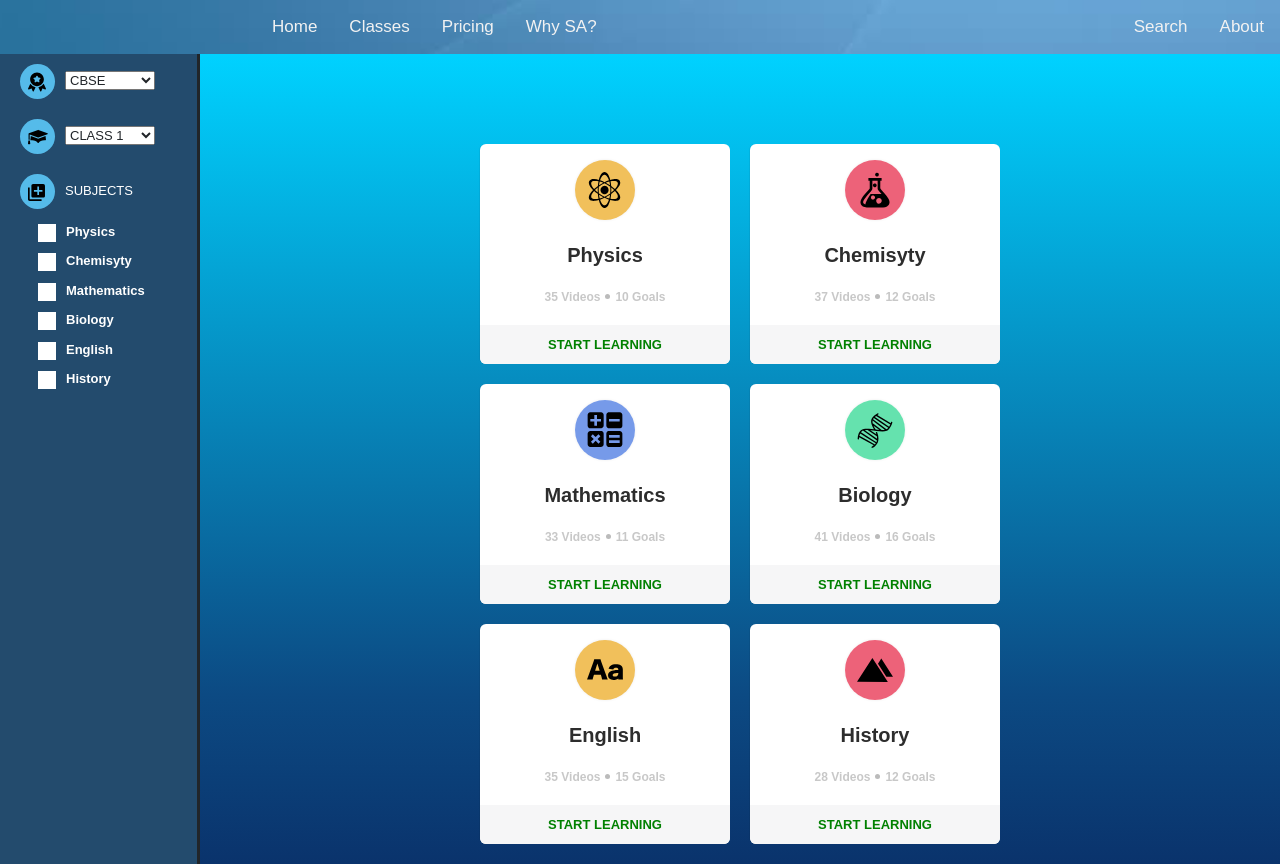
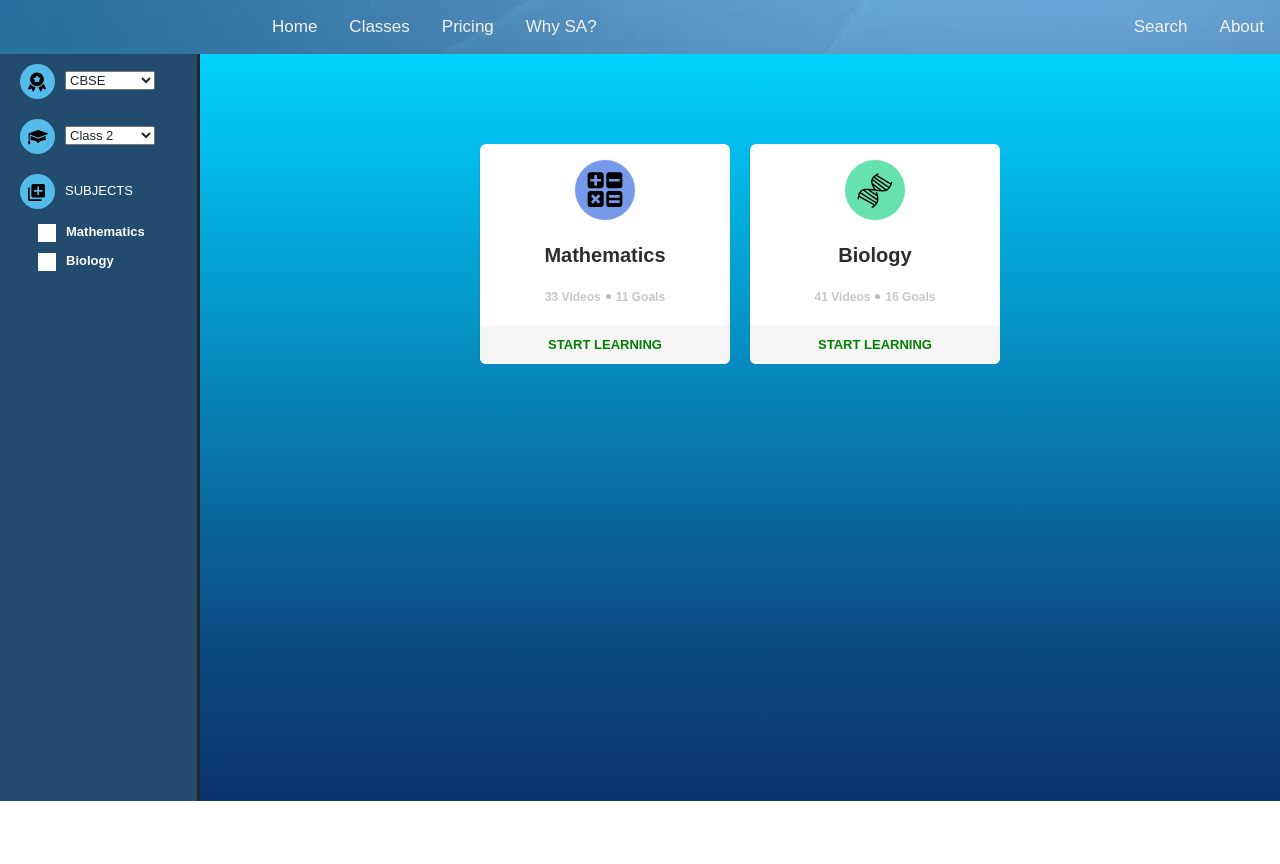
Before and after one commit to vikash-techy/TeamWork, an Angular app in the folder StudentArchitect/: page /class in a window 1280 px wide. After the commit the page ends 801 px from the top, so only its background shows below. Built offline with nearby package versions, Linux system fonts and the light colour scheme.

Commit message:
Dynamically populating LeftNav Dropdowns and corresponding data

```diff
--- a/StudentArchitect/src/app/class/class.component.html
+++ b/StudentArchitect/src/app/class/class.component.html
@@ -9,8 +9,8 @@
         </svg>
       </div>
       <div class="board_text">
-        <select class="leftnav_select">
-          <option value="cbse">CBSE</option>
+        <select class="leftnav_select" [(ngModel)]="selectedBoardId" (change) = "getClasses()">
+          <option *ngFor="let board of boards" [value]="board.boardId">{{board.name}}</option>
         </select>
       </div>
     </div>
@@ -24,17 +24,8 @@
         </svg>
       </div>
       <div class="leftnav_text">
-        <select class="leftnav_select">
-          <option value="class1">CLASS 1</option>
-          <option value="class2">CLASS 2</option>
-          <option value="class3">CLASS 3</option>
-          <option value="class4">CLASS 4</option>
-          <option value="class5">CLASS 5</option>
-          <option value="class6">CLASS 6</option>
-          <option value="class7">CLASS 7</option>
-          <option value="class8">CLASS 8</option>
-          <option value="class9">CLASS 9</option>
-          <option value="class10">CLASS 10</option>
+        <select class="leftnav_select" [(ngModel)]="selectedClassId" (change)="getSubjects()">
+          <option *ngFor="let class of classes" [value]="class.classId">{{class.name}}</option>
         </select>
       </div>
     </div>
--- a/StudentArchitect/src/app/class/class.component.ts
+++ b/StudentArchitect/src/app/class/class.component.ts
@@ -1,3 +1,6 @@
+import { AppService } from './../services/app.service';
+import { Class } from './../entities/class';
+import { Board } from './../entities/board';
 import { Subject } from '../entities/subject';
 import { Component, OnInit } from '@angular/core';
 import { SubjectService } from '../services/subject.service';
@@ -9,15 +12,44 @@ import { SubjectService } from '../services/subject.service';
 })
 export class ClassComponent implements OnInit {
 
+
+  boards: Board[];
+  classes: Class[];
   subjects: Subject[];
-  constructor(private subjectService: SubjectService) { }
+
+  selectedBoardId: number;
+  selectedClassId: number;
+
+
+  constructor(private subjectService: SubjectService, private appService: AppService) { }
 
   ngOnInit() {
+    this.getBoards();
+    this.getClasses();
+    this.getSubjects();
+
+  }
+  // This method will get all the Educational Boards
+  getBoards(): void {
+    this.appService.getBoards().subscribe(boards => this.boards = boards);
+    this.selectedBoardId = this.boards[0].boardId;
+  }
+
+
+  // This method will get all the Classes Supported for the selected Board
+  getClasses(): void {
+    console.log("selctecd board => " + this.selectedBoardId);
+    this.appService.getClasses(this.selectedBoardId).subscribe(classes => this.classes = classes);
+    this.selectedClassId = this.classes[1].classId;
+    console.log("selectedClassId => " + this.selectedClassId);
     this.getSubjects();
   }
 
+
+  // This method will get all the subject for a given class
   getSubjects(): void {
-    this.subjectService.getSubjects().subscribe(subjects => this.subjects = subjects);
+    this.subjectService.getSubjects(this.selectedClassId).subscribe(subjects => this.subjects = subjects);
   }
 
+
 }
--- /dev/null
+++ b/StudentArchitect/src/app/mock-data/mock-bords.ts
@@ -0,0 +1,5 @@
+import { Board } from './../entities/board';
+export const MOCK_BOARD : Board[] = [
+    {boardId: 1, name: "CBSE"},
+    {boardId: 2, name: "ICSE"}
+];
--- /dev/null
+++ b/StudentArchitect/src/app/mock-data/mock-classes.ts
@@ -0,0 +1,9 @@
+import { Class } from './../entities/class';
+export const MOCK_CLASSES: Class[] = [
+    {  boardId:1, classId:1, name: "Class 1"},
+    {  boardId:1, classId:2, name: "Class 2"},
+    {  boardId:1, classId:3, name: "Class 3"},
+    {  boardId:2, classId:4, name: "Class 2"},
+    {  boardId:2, classId:5, name: "Class 3"},
+    {  boardId:2, classId:6, name: "Class 4"},
+];
--- a/StudentArchitect/src/app/mock-data/mock-subjects.ts
+++ b/StudentArchitect/src/app/mock-data/mock-subjects.ts
@@ -40,11 +40,15 @@ const MOCK_SVG: SVG[] = [
     }
 ];
 
-export const SUBJECTS: Subject[] = [
+export const MOCK_SUBJECTS: Subject[] = [
     { subjectId: 11, name: "Physics", goalsCount: 10, videosCount: 35, cssClassName:"icon-bg-yellow", classId:1, svgImage: MOCK_SVG[0] },
     { subjectId: 12, name: "Chemisyty", goalsCount: 12, videosCount: 37, cssClassName:"icon-bg-reddish", classId:1, svgImage: MOCK_SVG[1] },
-    { subjectId: 13, name: "Mathematics", goalsCount: 11, videosCount: 33, cssClassName:"icon-bg-blueish", classId:1, svgImage: MOCK_SVG[2] },
-    { subjectId: 14, name: "Biology", goalsCount: 16, videosCount: 41, cssClassName:"icon-bg-greenish", classId:1, svgImage: MOCK_SVG[3] },
-    { subjectId: 15, name: "English", goalsCount: 15, videosCount: 35, cssClassName:"icon-bg-yellow", classId:1, svgImage: MOCK_SVG[4] },
-    { subjectId: 16, name: "History", goalsCount: 12, videosCount: 28, cssClassName:"icon-bg-reddish", classId:1, svgImage: MOCK_SVG[5] }
+    { subjectId: 13, name: "Mathematics", goalsCount: 11, videosCount: 33, cssClassName:"icon-bg-blueish", classId:2, svgImage: MOCK_SVG[2] },
+    { subjectId: 14, name: "Biology", goalsCount: 16, videosCount: 41, cssClassName:"icon-bg-greenish", classId:2, svgImage: MOCK_SVG[3] },
+    { subjectId: 15, name: "English", goalsCount: 15, videosCount: 35, cssClassName:"icon-bg-yellow", classId:3, svgImage: MOCK_SVG[4] },
+    { subjectId: 16, name: "History", goalsCount: 12, videosCount: 28, cssClassName:"icon-bg-reddish", classId:4, svgImage: MOCK_SVG[5] },
+    { subjectId: 13, name: "Mathematics", goalsCount: 11, videosCount: 33, cssClassName:"icon-bg-blueish", classId:5, svgImage: MOCK_SVG[2] },
+    { subjectId: 14, name: "Biology", goalsCount: 16, videosCount: 41, cssClassName:"icon-bg-greenish", classId:5, svgImage: MOCK_SVG[3] },
+    { subjectId: 15, name: "English", goalsCount: 15, videosCount: 35, cssClassName:"icon-bg-yellow", classId:6, svgImage: MOCK_SVG[4] },
+    { subjectId: 16, name: "History", goalsCount: 12, videosCount: 28, cssClassName:"icon-bg-reddish", classId:6, svgImage: MOCK_SVG[5] }
 ];
--- /dev/null
+++ b/StudentArchitect/src/app/services/app.service.ts
@@ -0,0 +1,24 @@
+import { MOCK_CLASSES } from './../mock-data/mock-classes';
+import { Class } from './../entities/class';
+import { MOCK_BOARD } from './../mock-data/mock-bords';
+import { Board } from './../entities/board';
+import { Observable, of } from 'rxjs';
+import { Injectable } from '@angular/core';
+
+@Injectable({
+  providedIn: 'root'
+})
+export class AppService {
+
+  constructor() { }
+
+  getBoards(): Observable<Board[]> {
+    return of(MOCK_BOARD);
+  }
+
+  getClasses(boardId: number): Observable<Class[]> {
+    return of(MOCK_CLASSES.filter(Class => Class.boardId == boardId));
+  }
+
+
+}
--- a/StudentArchitect/src/app/services/subject.service.ts
+++ b/StudentArchitect/src/app/services/subject.service.ts
@@ -1,8 +1,7 @@
+import { MOCK_SUBJECTS } from './../mock-data/mock-subjects';
 import { Injectable } from '@angular/core';
 import { Subject } from '../entities/subject';
 import { Observable, of } from 'rxjs';
-import { SUBJECTS } from '../mock-data/mock-subjects';
-
 @Injectable({
   providedIn: 'root'
 })
@@ -10,11 +9,14 @@ export class SubjectService {
 
   constructor() { }
 
-  getSubjects(): Observable<Subject[]> {
-    return of(SUBJECTS);
+  // Get all the subjects for specific class
+  getSubjects(classId : number): Observable<Subject[]> {
+    // return of(MOCK_SUBJECTS);
+    return of(MOCK_SUBJECTS.filter(Subject => Subject.classId == classId));
   }
 
   getSubject(name : String):Observable<Subject> {
-    return of(SUBJECTS[0]);
+    return of(MOCK_SUBJECTS.find(subject => subject.name === name));
+    // return of(SUBJECTS.find(class => class.na === name));
   }
 }
```
Also changed, not shown: 1 other file (tests, documents, lock files or other folders).
